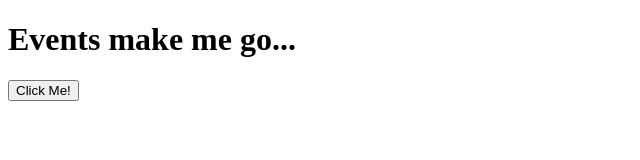
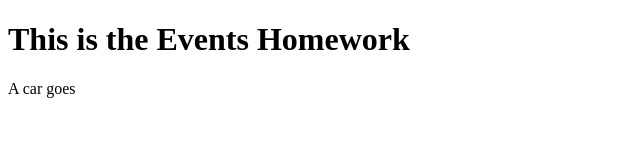
Before and after one commit to julesndiamonds/beeper, a plain HTML site: page index.html in a window 1280 px wide. Shown: the whole page, without its empty margins (0-640 px from the left). Drawn offline with nearby package versions, Linux system fonts and the light colour scheme.

Commit message:
Update index.html

```diff
--- a/index.html
+++ b/index.html
@@ -1,15 +1,14 @@
-<!DOCTYPE html>
-<html lang="en">
-<head>
-  <meta charset="utf-8">
-  <link rel="stylesheet" href="css/main.css">
-  <title>Events</title>
- </head>
-<body>
-  <div class="container">
-    <h1>Events make me go...</h1>
-    <button type="button">Click Me!</button>
-  <script src="scripts.js"></script>
-  </div>
+<!DOCTYPE HTML>
+<html>
+	<head>
+  	<meta charset="UTF-8">
+  		 <title>Events</title>
+  	</head>
+  	<script src="https://code.jquery.com/jquery-2.1.1.js"></script>
+
+	<body>
+	<div class = container></div>
+		<h1>This is the Events Homework</h1>
+		<p>A car goes  </p>
 </body>
 </html>
```
